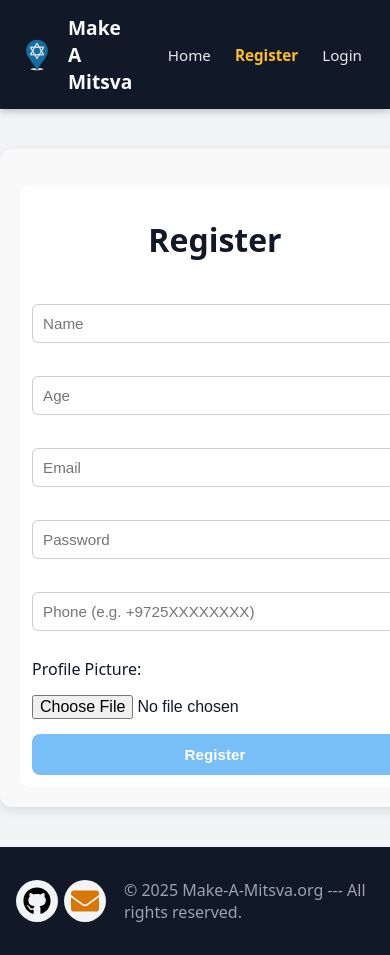
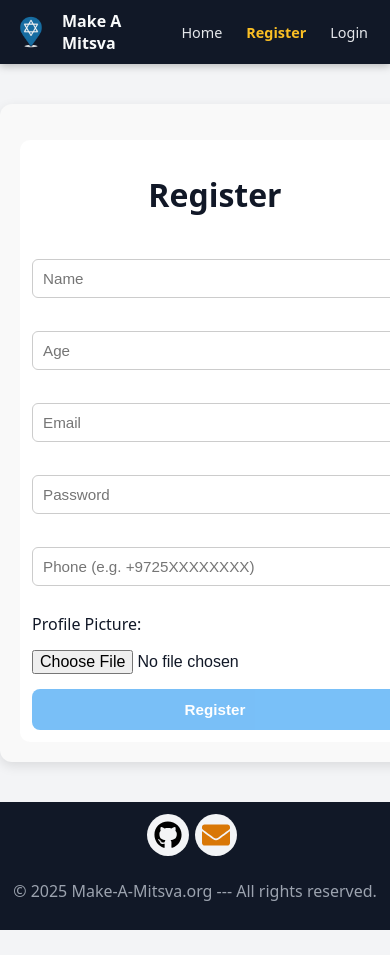
Before and after one commit to idan55/makeAMitsva.orgF, a React (Vite) app: page /register in a window 390 px wide. Shown: the top 955 px of the page. After the commit the page ends 930 px from the top, so only its background shows below. Built offline with nearby package versions, Linux system fonts and the light colour scheme.

Commit message:
Improve chat input and mobile layout

```diff
--- a/components/ChatWindow/ChatWindow.css
+++ b/components/ChatWindow/ChatWindow.css
@@ -121,14 +121,20 @@
   padding: 6px;
   border-top: 1px solid #ddd;
   background: #fff;
+  align-items: flex-end;
 }
 
-  .chat-input-area input {
+.chat-input-area textarea.chat-textarea {
   flex: 1;
   border: none;
   outline: none;
   font-size: 14px;
   padding: 6px;
+  resize: none;
+  min-height: 54px; /* roughly 3 lines */
+  max-height: 120px;
+  line-height: 1.3;
+  overflow-y: auto;
 }
 
   .chat-attach {
@@ -179,6 +185,11 @@
   max-height: 160px;
   border-radius: 8px;
   display: block;
+}
+
+.chat-text {
+  white-space: pre-wrap;
+  word-break: break-word;
 }
 
   .chat-toggle {
--- a/components/ChatWindow/ChatWindow.jsx
+++ b/components/ChatWindow/ChatWindow.jsx
@@ -373,20 +373,21 @@ function ChatWindow({
         </div>
       ) : (
         <>
-          <form className="chat-input-area" onSubmit={handleSend}>
-            <input
-              type="text"
+      <form className="chat-input-area" onSubmit={handleSend}>
+            <textarea
+              rows={3}
               placeholder="Type a message…"
               value={text}
               onChange={(e) => setText(e.target.value)}
               disabled={sending}
               ref={inputRef}
+              className="chat-textarea"
             />
             <label className="chat-attach">
               📎
               <input type="file" accept="image/*,video/*" onChange={handleFileChange} disabled={uploading || sending} />
             </label>
-            <button type="submit" disabled={sending || !text.trim()}>
+            <button type="submit" disabled={sending || (!text.trim() && attachments.length === 0)}>
               {sending ? "..." : "Send"}
             </button>
           </form>
--- a/src/App.css
+++ b/src/App.css
@@ -5,6 +5,7 @@ body {
   font-family: system-ui, -apple-system, BlinkMacSystemFont, "Segoe UI", sans-serif;
   background: #f3f4f6;
   color: #111827;
+  overflow-x: hidden;
 }
 
 .page-container {
@@ -280,6 +281,38 @@ form button[type="submit"]:disabled {
   }
 }
 
+@media (max-width: 480px) {
+  header {
+    padding: 8px 10px;
+    gap: 6px;
+  }
+
+  header h1 {
+    font-size: 1rem;
+  }
+
+  header a {
+    font-size: 0.9rem;
+  }
+
+  header img {
+    width: 30px;
+    height: 30px;
+  }
+
+  .content {
+    padding: 10px;
+  }
+
+  .site-footer {
+    padding: 12px 10px;
+    flex-direction: column;
+    gap: 8px;
+    text-align: center;
+    align-items: center;
+  }
+}
+
 /* Prevent mobile zoom on inputs */
 input,
 textarea,
```
Lines whose indentation alone changed are shown as unchanged.
